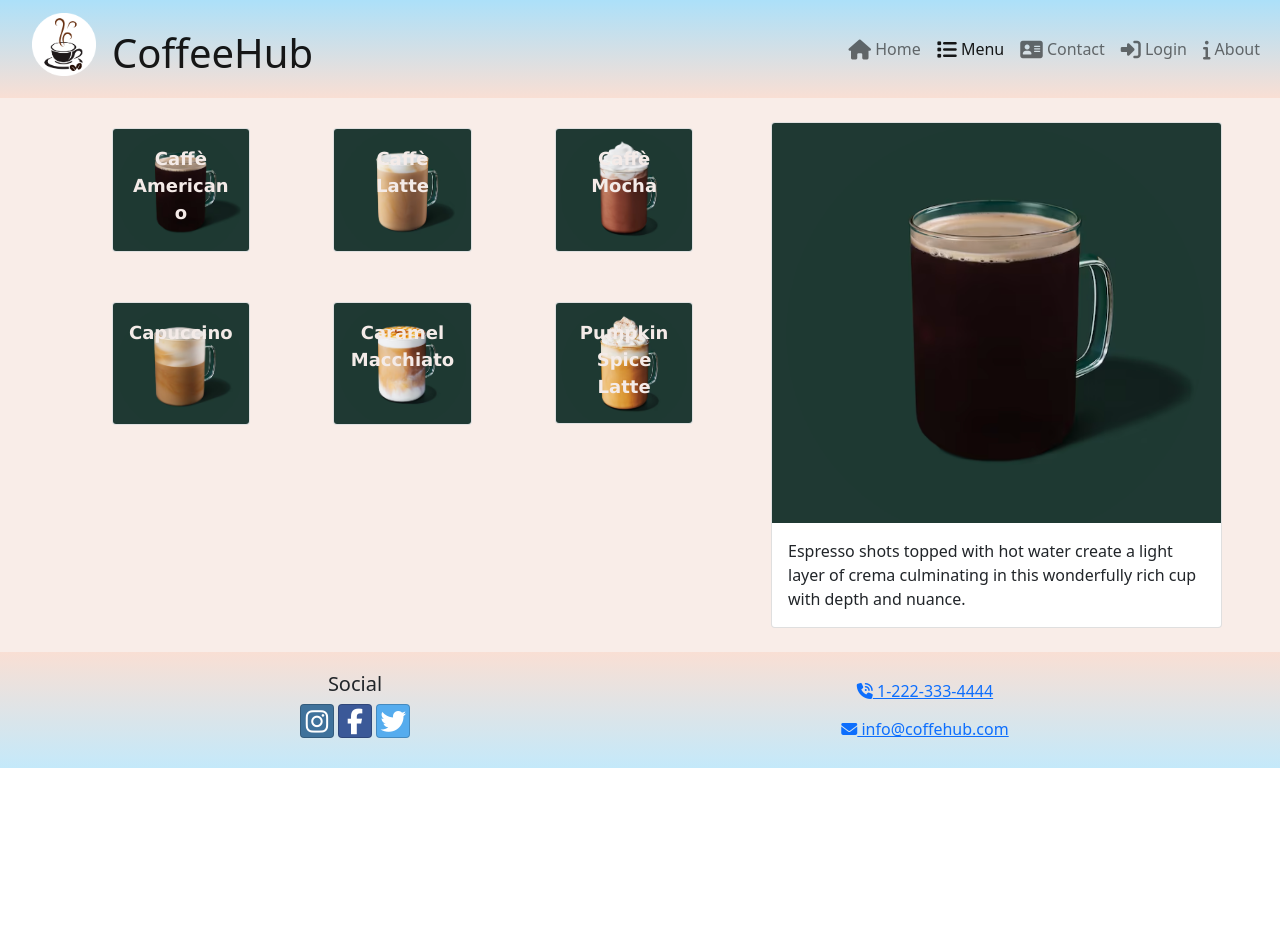
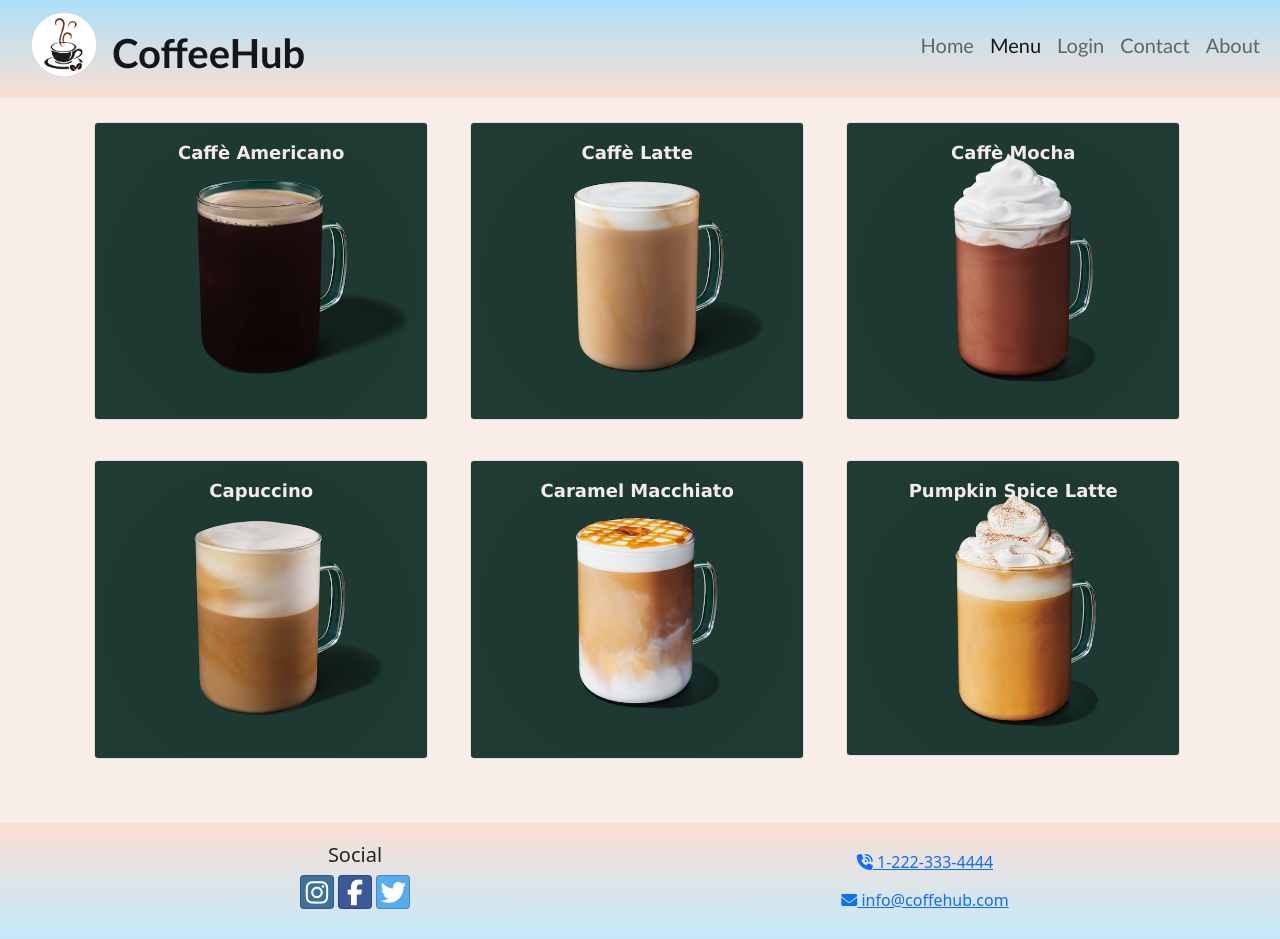
Before and after one commit to annasadovskaya/coffee-hub-react-project, a React (Create React App) app: page /menu in a window 1280 px wide. Before the commit the page ends 800 px from the top, so only its background shows below. Built offline with nearby package versions, Linux system fonts and the light colour scheme.

Commit message:
CampsiteDetailPage with useParams

```diff
--- a/src/App.css
+++ b/src/App.css
@@ -1,8 +1,8 @@
 .App {
   background-color: #f9ede8;
-  /* background-color: #f9f4f1; */
 }
 
+/* Navbar */
 .navbar-color {
   background: linear-gradient(to top, #f9dfd4 0%, #ace0f9 100%);
 }
@@ -18,6 +18,11 @@
   margin-left: 20px;
   /* max-width: 4rem; */
 }
+.nav-link,
+.logo-heading {
+  font-family: "Gill Sans", "Gill Sans MT", Calibri, "Trebuchet MS", sans-serif;
+  font-weight: 800;
+}
 /* .items-container {
   width: 90%;
   margin: auto;
@@ -29,17 +34,16 @@
   background-color: #f9ede8;
 }
 .card-item {
-  width: 70%;
-  margin: 30px auto 20px;
+  width: 95%;
 }
-.card-img-overlay .card-title {
+.card-img-overlays,
+.card-title {
   color: #f4ebe8;
   font-family: "Lucida Sans", "Lucida Sans Regular", "Lucida Grande",
     "Lucida Sans Unicode", Geneva, Verdana, sans-serif;
   font-size: large;
   font-weight: 600;
 }
-
 /* Home page with grid */
 .home-page-grid-image {
   width: 480px;
@@ -69,3 +73,18 @@
     "Lucida Sans Unicode", Geneva, Verdana, sans-serif;
   font-weight: 600;
 }
+
+/*Items Detail page*/
+.item-detail-card {
+  width: 70%;
+  margin: auto;
+}
+.item-detail-title {
+  font-family: "Lucida Sans", "Lucida Sans Regular", "Lucida Grande",
+    "Lucida Sans Unicode", Geneva, Verdana, sans-serif;
+}
+h3 {
+  color: black;
+  font-family: "Lucida Sans", "Lucida Sans Regular", "Lucida Grande",
+    "Lucida Sans Unicode", Geneva, Verdana, sans-serif;
+}
--- a/src/App.js
+++ b/src/App.js
@@ -6,6 +6,7 @@ import { Routes, Route } from "react-router-dom";
 import HomePage from "./pages/HomePage";
 import ContactPage from "./pages/ContactPage";
 import LoginPage from "./pages/LoginPage";
+import ItemDetailPage from "./pages/ItemDetailPage";
 
 import "./App.css";
 
@@ -18,6 +19,7 @@ function App() {
         <Route path="contact" element={<ContactPage />} />
         <Route path="menu" element={<ItemsMenuPage />} />
         <Route path="login" element={<LoginPage />} />
+        <Route path="menu/:itemId" element={<ItemDetailPage />} />
       </Routes>
       <Footer />
     </div>
--- a/src/components/Header.js
+++ b/src/components/Header.js
@@ -27,34 +27,35 @@ const Header = () => {
           alt="Coffee hub logo"
           className="float-start me-3"
         />
-        <h1 className="mt-3">CoffeeHub</h1>
+        <h1 className="mt-3 logo-heading">CoffeeHub</h1>
       </NavbarBrand>
       <NavbarToggler onClick={() => setMenuOpen(!menuOpen)} />
       <Collapse isOpen={menuOpen} navbar>
         <Nav className="ms-auto" navbar>
           <NavItem>
             <NavLink className="nav-link" to="/">
-              <i className="fa fa-home fa-lg" /> Home
+              <h5>Home</h5>
             </NavLink>
           </NavItem>
           <NavItem>
             <NavLink className="nav-link" to="/menu">
-              <i className="fa fa-list fa-lg" /> Menu
+              <h5>Menu</h5>
+            </NavLink>
+          </NavItem>
+          <NavItem>
+            <NavLink className="nav-link" to="/login">
+              <h5>Login</h5>
             </NavLink>
           </NavItem>
           <NavItem>
             <NavLink className="nav-link" to="/contact">
-              <i className="fa fa-address-card fa-lg" /> Contact
+              <h5>Contact</h5>
             </NavLink>
           </NavItem>
-          <NavItem>
-            <NavLink className="nav-link" to="/login">
-              <i className="fa-solid fa-right-to-bracket fa-lg" /> Login
-            </NavLink>
-          </NavItem>
+
           <NavItem>
             <NavLink className="nav-link" to="/about">
-              <i className="fa fa-info fa-lg" /> About
+              <h5>About</h5>
             </NavLink>
           </NavItem>
         </Nav>
--- a/src/features/items/ItemCard.js
+++ b/src/features/items/ItemCard.js
@@ -1,14 +1,29 @@
 import { Card, CardImg, CardImgOverlay, CardTitle } from "reactstrap";
+import { Link } from "react-router-dom";
+
+// const ItemCard = ({ item }) => {
+//   const { image, name } = item;
+//   return (
+//     <Card className="card-item">
+//       <CardImg width="100%" src={image} alt={name} />
+//       <CardImgOverlay>
+//         <CardTitle>{name}</CardTitle>
+//       </CardImgOverlay>
+//     </Card>
+//   );
+// };
 
 const ItemCard = ({ item }) => {
-  const { image, name } = item;
+  const { id, image, name } = item;
   return (
-    <Card className="card-item">
-      <CardImg width="100%" src={image} alt={name} />
-      <CardImgOverlay>
-        <CardTitle>{name}</CardTitle>
-      </CardImgOverlay>
-    </Card>
+    <Link to={`${id}`}>
+      <Card className="card-item">
+        <CardImg width="100%" src={image} alt={name} />
+        <CardImgOverlay>
+          <CardTitle className="text-center">{name}</CardTitle>
+        </CardImgOverlay>
+      </Card>
+    </Link>
   );
 };
 
--- a/src/features/items/ItemDetail.js
+++ b/src/features/items/ItemDetail.js
@@ -1,13 +1,18 @@
-import { Card, CardImg, CardText, CardBody, Col } from "reactstrap";
+import { Card, CardImg, CardText, CardBody, Col, CardTitle } from "reactstrap";
 
 const ItemDetail = ({ item }) => {
   const { image, name, description } = item;
   return (
-    <Col md="12" className="m-4">
-      <Card>
+    <Col ms="12" className="m-4">
+      <Card className="item-detail-card">
         <CardImg top src={image} alt={name} />
+        <CardTitle className="text-center mt-3">
+          <h3>{name}</h3>
+        </CardTitle>
         <CardBody>
-          <CardText>{description}</CardText>
+          <CardText className="text-center item-detail-title">
+            {description}
+          </CardText>
         </CardBody>
       </Card>
     </Col>
--- a/src/features/items/ItemsList.js
+++ b/src/features/items/ItemsList.js
@@ -2,25 +2,41 @@
 import { Col, Row } from "reactstrap";
 import ItemCard from "./ItemCard";
 import { selectAllItems } from "./itemsSlice";
+// import { selectAll } from "@testing-library/user-event/dist/types/event";
 
-const ItemsList = ({ setItemId }) => {
+// const ItemsList = ({ setItemId }) => {
+//   const items = selectAllItems();
+
+//   return (
+//     // <div className="items-container">
+//     <Row className="items-row">
+//       {items.map((item) => {
+//         return (
+//           <Col sm="4" key={item.id} onClick={() => setItemId(item.id)}>
+//             <ItemCard item={item} />
+//           </Col>
+//           //   <Col md="5" className="m-4" key={item.id}>
+//           //     <ItemCard item={item} />
+//           //   </Col>
+//         );
+//       })}
+//     </Row>
+//     // </div>
+//   );
+// };
+
+const ItemsList = () => {
   const items = selectAllItems();
-
   return (
-    // <div className="items-container">
-    <Row className="items-row">
+    <Row className="ms-auto">
       {items.map((item) => {
         return (
-          <Col sm="4" key={item.id} onClick={() => setItemId(item.id)}>
+          <Col md="4" className="mt-4 mb-3" key={item.id}>
             <ItemCard item={item} />
           </Col>
-          //   <Col md="5" className="m-4" key={item.id}>
-          //     <ItemCard item={item} />
-          //   </Col>
         );
       })}
     </Row>
-    // </div>
   );
 };
 
--- a/src/features/items/itemsSlice.js
+++ b/src/features/items/itemsSlice.js
@@ -8,12 +8,15 @@ export const selectAllItems = () => {
 //   return ITEMS[Math.floor(Math.random() * ITEMS.length)];
 // };
 
+// export const selectItemById = (id) => {
+//   return ITEMS.find((item) => item.id === id);
+// };
+
 export const selectItemById = (id) => {
-  return ITEMS.find((item) => item.id === id);
+  return ITEMS.find((item) => item.id === parseInt(id));
 };
 
 //Option with 2 cards on the homepage
-
 // export const selectFeaturedItem = () => {
 //   return ITEMS.find((item) => item.featured);
 // };
--- /dev/null
+++ b/src/pages/ItemDetailPage.js
@@ -0,0 +1,19 @@
+import { Container, Row } from "reactstrap";
+import { useParams } from "react-router-dom";
+import { selectItemById } from "../features/items/itemsSlice";
+import ItemDetail from "../features/items/ItemDetail";
+
+const ItemDetailPage = () => {
+  const { itemId } = useParams();
+  const item = selectItemById(itemId);
+
+  return (
+    <Container>
+      <Row>
+        <ItemDetail item={item} />
+      </Row>
+    </Container>
+  );
+};
+
+export default ItemDetailPage;
--- a/src/pages/ItemsMenuPage.js
+++ b/src/pages/ItemsMenuPage.js
@@ -1,31 +1,37 @@
-import { Container, Row, Col } from "reactstrap";
-import ItemDetail from "../features/items/ItemDetail";
+// import { Container, Row, Col } from "reactstrap";
+// import ItemDetail from "../features/items/ItemDetail";
+// import ItemsList from "../features/items/ItemsList";
+// // import { selectRandomItem } from "../features/items/itemsSlice";
+// import { useState } from "react";
+// import { selectItemById } from "../features/items/itemsSlice";
+// // import ItemDetail from "../features/items/ItemDetail";
+
+// const ItemsMenuPage = () => {
+//   const [itemId, setItemId] = useState(0);
+//   const selectedItem = selectItemById(itemId);
+//   return (
+//     <Container>
+//       <Row>
+//         <Col sm="5" md="7">
+//           <ItemsList setItemId={setItemId} />
+//         </Col>
+//         <Col sm="7" md="5">
+//           <ItemDetail item={selectedItem} />
+//         </Col>
+//       </Row>
+//     </Container>
+//   );
+// };
+
+// export default ItemsMenuPage;
+
+import { Container } from "reactstrap";
 import ItemsList from "../features/items/ItemsList";
-// import { selectRandomItem } from "../features/items/itemsSlice";
-import { useState } from "react";
-import { selectItemById } from "../features/items/itemsSlice";
-// import ItemDetail from "../features/items/ItemDetail";
 
 const ItemsMenuPage = () => {
-  // let selectedItem = selectRandomItem();
-  // const toggleItem = () => {
-  //   selectedItem = selectRandomItem();
-  //   console.log(selectedItem);
-  // };
-
-  // const [selectedItem, toggleItem] = useState(selectRandomItem());
-  const [itemId, setItemId] = useState(0);
-  const selectedItem = selectItemById(itemId);
   return (
-    <Container>
-      <Row>
-        <Col sm="5" md="7">
-          <ItemsList setItemId={setItemId} />
-        </Col>
-        <Col sm="7" md="5">
-          <ItemDetail item={selectedItem} />
-        </Col>
-      </Row>
+    <Container className="mb-5">
+      <ItemsList />
     </Container>
   );
 };
```
